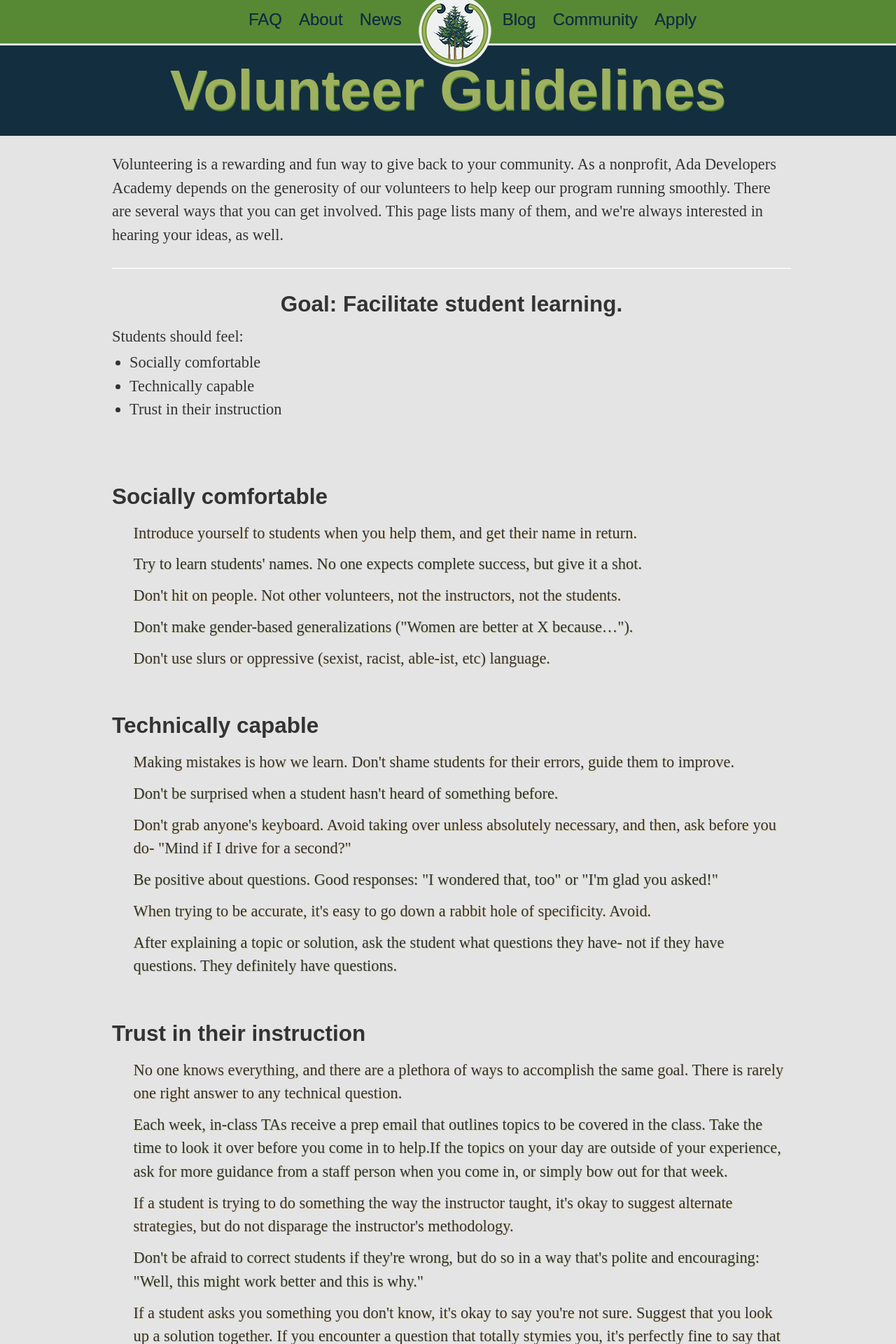
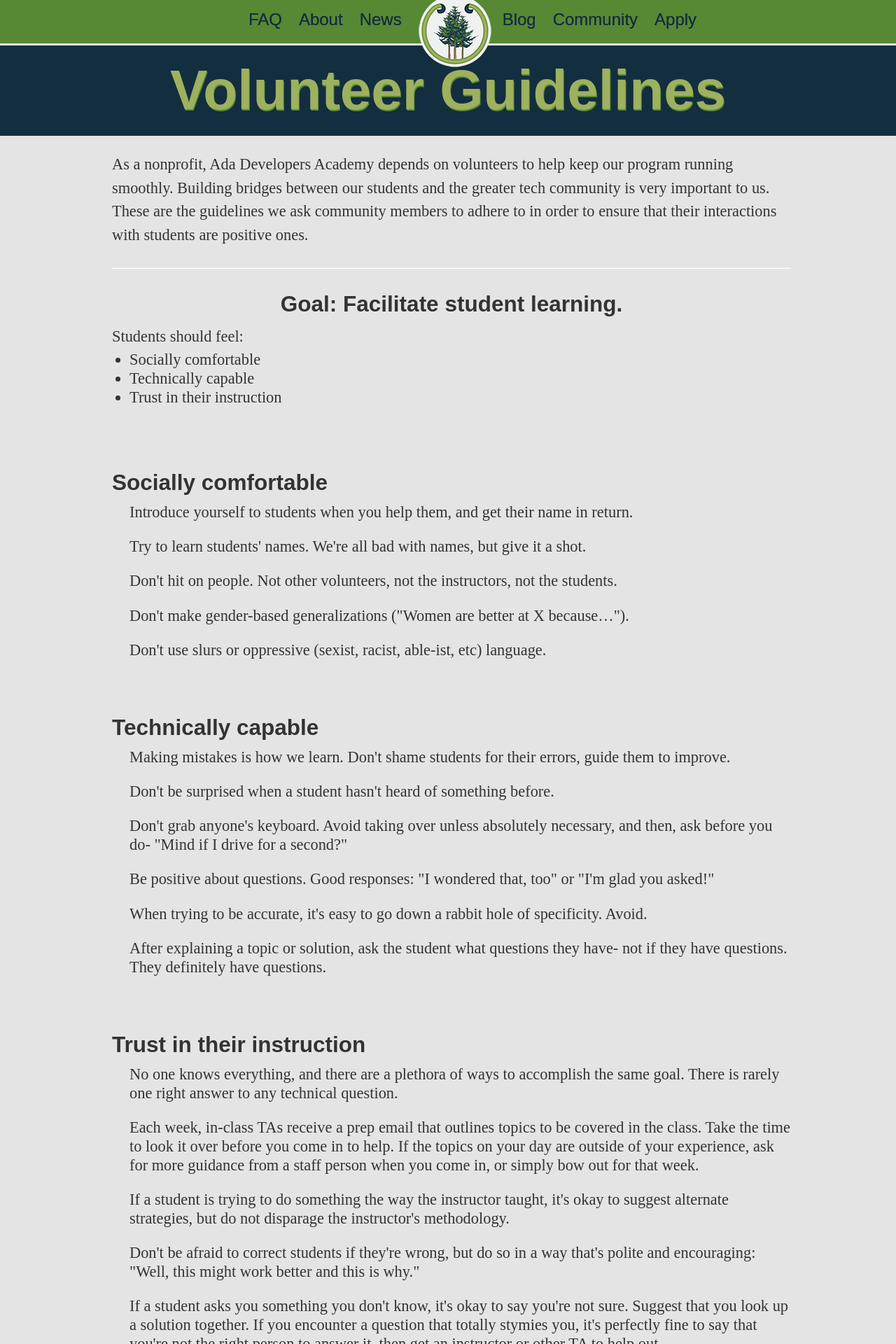
Before and after one commit to Ada-Developers-Academy/adadevelopersacademy.org, a Jekyll site: the page built from community/volunteer_guidelines.html, in a window 1280 px wide. Shown: the top 1920 px of the page at 70% size. Built offline with Jekyll 4.4.1, drawn with Linux system fonts in a browser that asks for light colours; nearby versions of some CDN libraries.

Commit message:
Final content and styling complete

```diff
--- a/community/volunteer_guidelines.html
+++ b/community/volunteer_guidelines.html
@@ -18,7 +18,7 @@
     <div class="span10">
 
       <div id="vol_guide" class="body-text">
-        <p>Volunteering is a rewarding and fun way to give back to your community. As a nonprofit, Ada Developers Academy depends on the generosity of our volunteers to help keep our program running smoothly. There are several ways that you can get involved. This page lists many of them, and we're always interested in hearing your ideas, as well.</p>
+        <p>As a nonprofit, Ada Developers Academy depends on volunteers to help keep our program running smoothly. Building bridges between our students and the greater tech community is very important to us. These are the guidelines we ask community members to adhere to in order to ensure that their interactions with students are positive ones. </p>
 
         <hr>
 
@@ -36,7 +36,7 @@
         <h2>Socially comfortable</h2>
         <ul class="alternating_list">
           <li>Introduce yourself to students when you help them, and get their name in return.  </li>
-          <li>Try to learn students' names. No one expects complete success, but give it a shot.</li>
+          <li>Try to learn students' names. We're all bad with names, but give it a shot.</li>
           <li>Don't hit on people. Not other volunteers, not the instructors, not the students. </li>
           <li>Don't make gender-based generalizations ("Women are better at X because…").</li>
           <li>Don't use slurs or oppressive (sexist, racist, able-ist, etc) language. </li>
@@ -59,7 +59,7 @@
         <h2>Trust in their instruction</h2>
         <ul class="alternating_list">
           <li>No one knows everything, and there are a plethora of ways to accomplish the same goal. There is rarely one right answer to any technical question. </li>
-          <li>Each week, in-class TAs receive a prep email that outlines topics to be covered in the class. Take the time to look it over before you come in to help.If the topics on your day are outside of your experience, ask for more guidance from a staff person when you come in, or simply bow out for that week.</li>
+          <li>Each week, in-class TAs receive a prep email that outlines topics to be covered in the class. Take the time to look it over before you come in to help. If the topics on your day are outside of your experience, ask for more guidance from a staff person when you come in, or simply bow out for that week.</li>
           <li>If a student is trying to do something the way the instructor taught, it's okay to suggest alternate strategies, but do not disparage the instructor's methodology. </li>
           <li>Don't be afraid to correct students if they're wrong, but do so in a way that's polite and encouraging: "Well, this might work better and this is why."</li>
           <li>If a student asks you something you don't know, it's okay to say you're not sure. Suggest that you look up a solution together. If you encounter a question that totally stymies you, it's perfectly fine to say that you're not the right person to answer it, then get an instructor or other TA to help out. </li>
--- a/css/master.css
+++ b/css/master.css
@@ -282,18 +282,8 @@
 #vol_guide p {
   margin-bottom: 3px; }
 #vol_guide li {
-  line-height: 1.5em !important; }
+  line-height: 1.2em !important; }
 #vol_guide .alternating_list {
   list-style-type: none; }
   #vol_guide .alternating_list li {
-    padding: 0.25em; }
-  @media screen and (min-width: 768px) {
-    #vol_guide .alternating_list li:nth-child(2n) {
-      text-shadow: 1px 1px rgba(158, 177, 95, 0.5); }
-    #vol_guide .alternating_list li:nth-child(2n-1) {
-      text-shadow: 1px 1px rgba(218, 183, 101, 0.5); } }
-  @media screen and (max-width: 767px) {
-    #vol_guide .alternating_list li:nth-child(2n) {
-      background: rgba(255, 255, 255, 0.3); }
-    #vol_guide .alternating_list li:nth-child(2n-1) {
-      background: rgba(87, 137, 52, 0.1); } }
+    padding-bottom: 1em !important; }
```
Also changed, not shown: assets/master.sass (+2 -12 lines).
